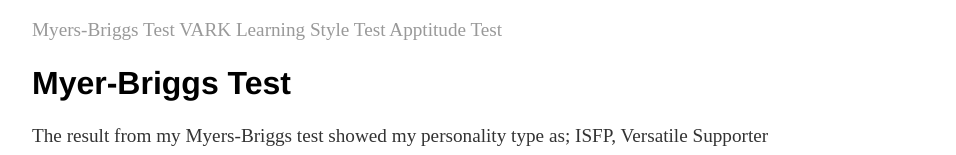
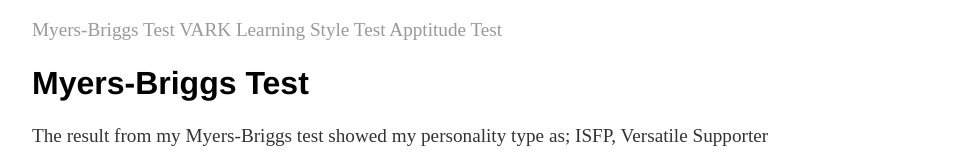
Before and after one commit to Polalmb/Polalmb.github.io, a plain HTML site: page PersonalityProfile.html in a window 1280 px wide. Shown: the part 148-303 px from the top of the page, without its empty margins (160-1116 px from the left). Drawn offline with Linux system fonts and the light colour scheme.

Commit message:
Update PersonalityProfile.html

```diff
--- a/PersonalityProfile.html
+++ b/PersonalityProfile.html
@@ -16,7 +16,7 @@
 				<a href="http://vark-learn.com/the-vark-questionnaire/">VARK Learning Style Test</a>
 				<a href="https://www.aptitude-test.com/">Apptitude Test</a>
 
-				<h1>Myer-Briggs Test</h1>
+				<h1>Myers-Briggs Test</h1>
 
 				<p>The result from my Myers-Briggs test showed my personality type as; ISFP, Versatile Supporter<p>
 				<p>After reading through the information about ISFP personality types I feel as though it is a good representation of my personality. At my best  I always try to keep a realistic mindset, Im dedicated and loyal to things I am passionate about and I hold strong to my ideals and values.
```
